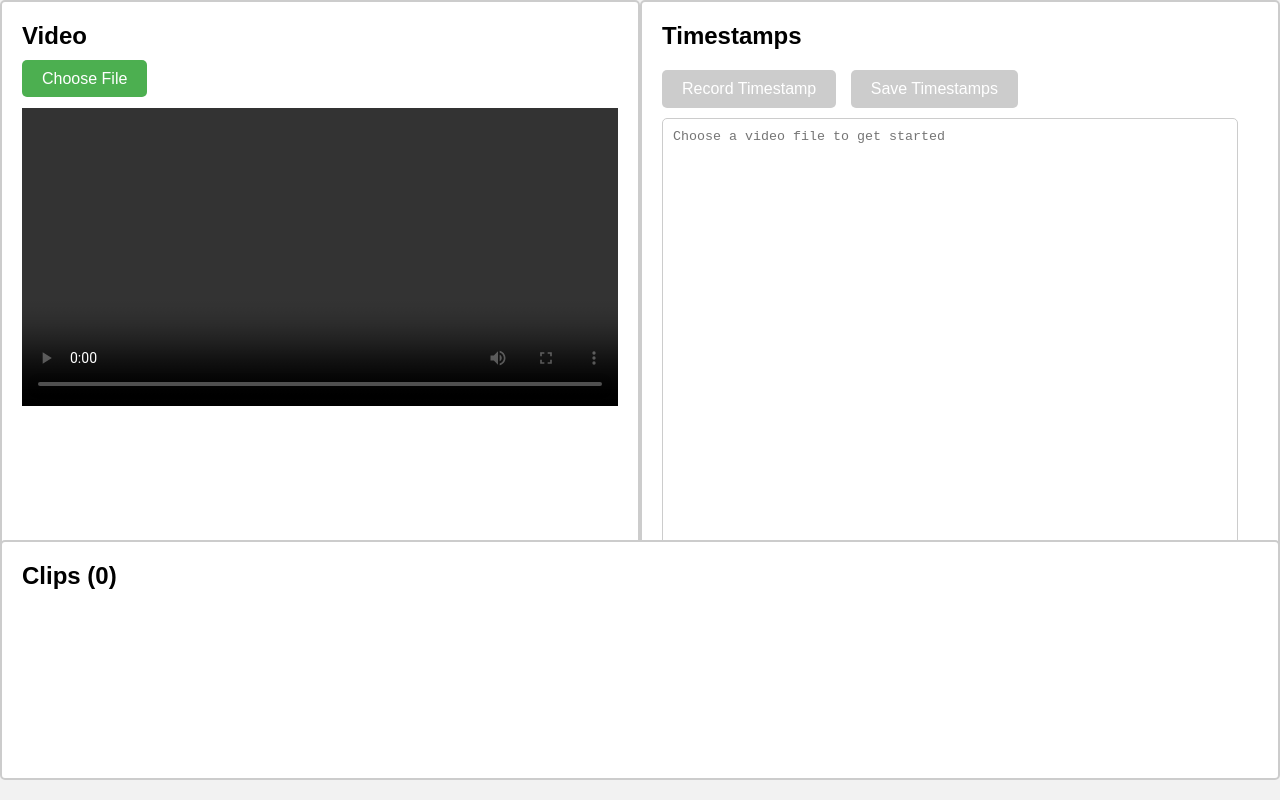
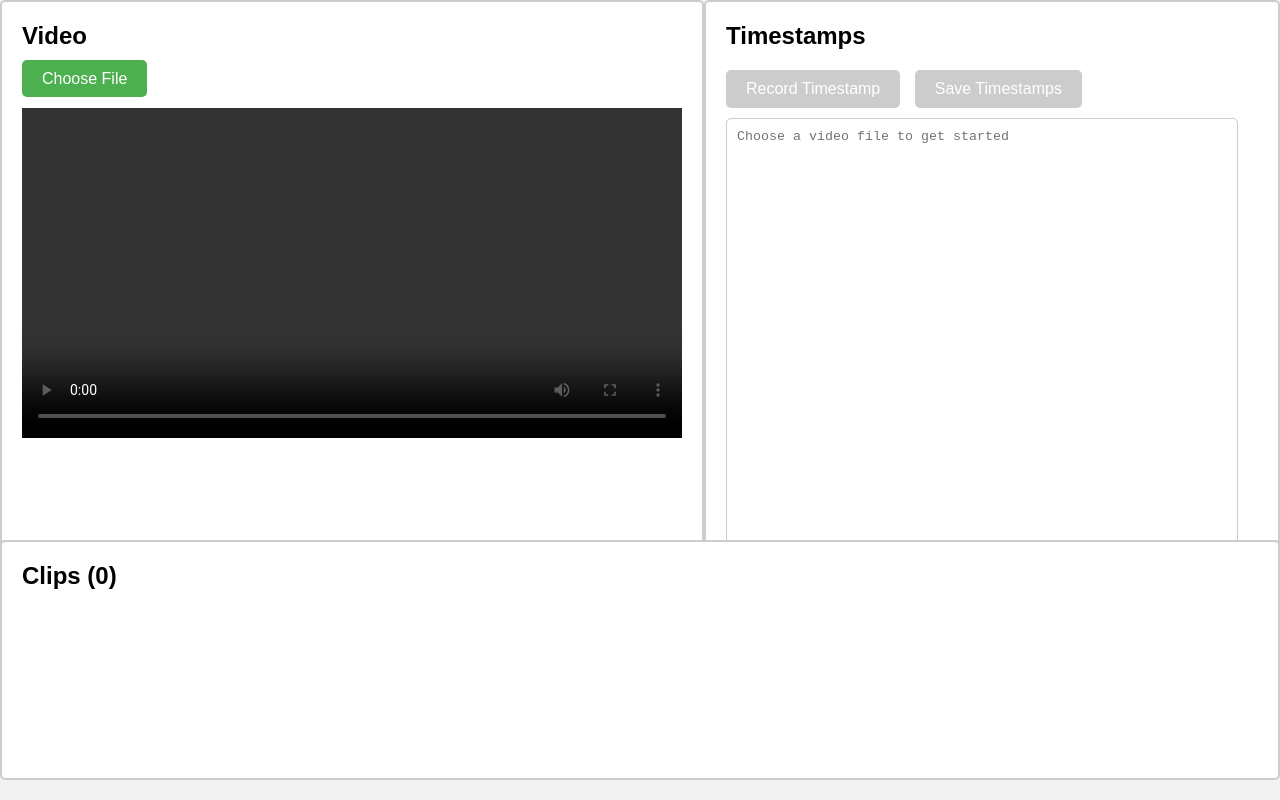
Before and after one commit to brendankirby/Timestamp-Recorder, a plain HTML site: page index.html in a window 1280 px wide. Drawn offline with Linux system fonts and the light colour scheme.

Commit message:
Makes the video section wider

```diff
--- a/styles.css
+++ b/styles.css
@@ -18,16 +18,17 @@ body {
 #timestampsContainer {
     position: fixed;
     top: 0;
-    width: 50%;
     height: 70%;
 }
 
 #videoContainer {
     left: 0;
+    width: 55%; /* Set Video section width to 60% */
 }
 
 #timestampsContainer {
     right: 0;
+    width: 45%; /* Set Timestamps section width to 40% */
 }
 
 #thumbnailsContainer {
```
